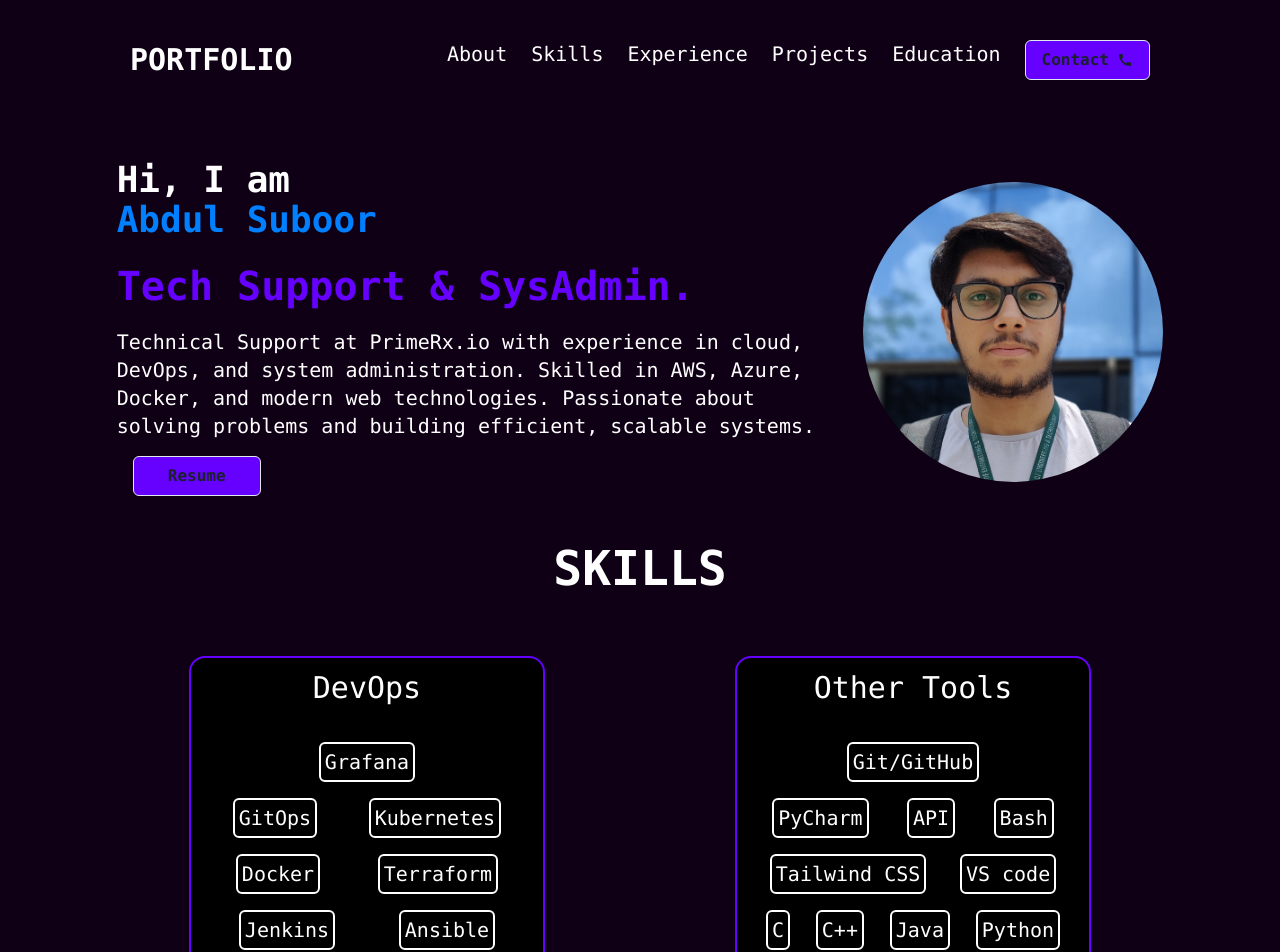
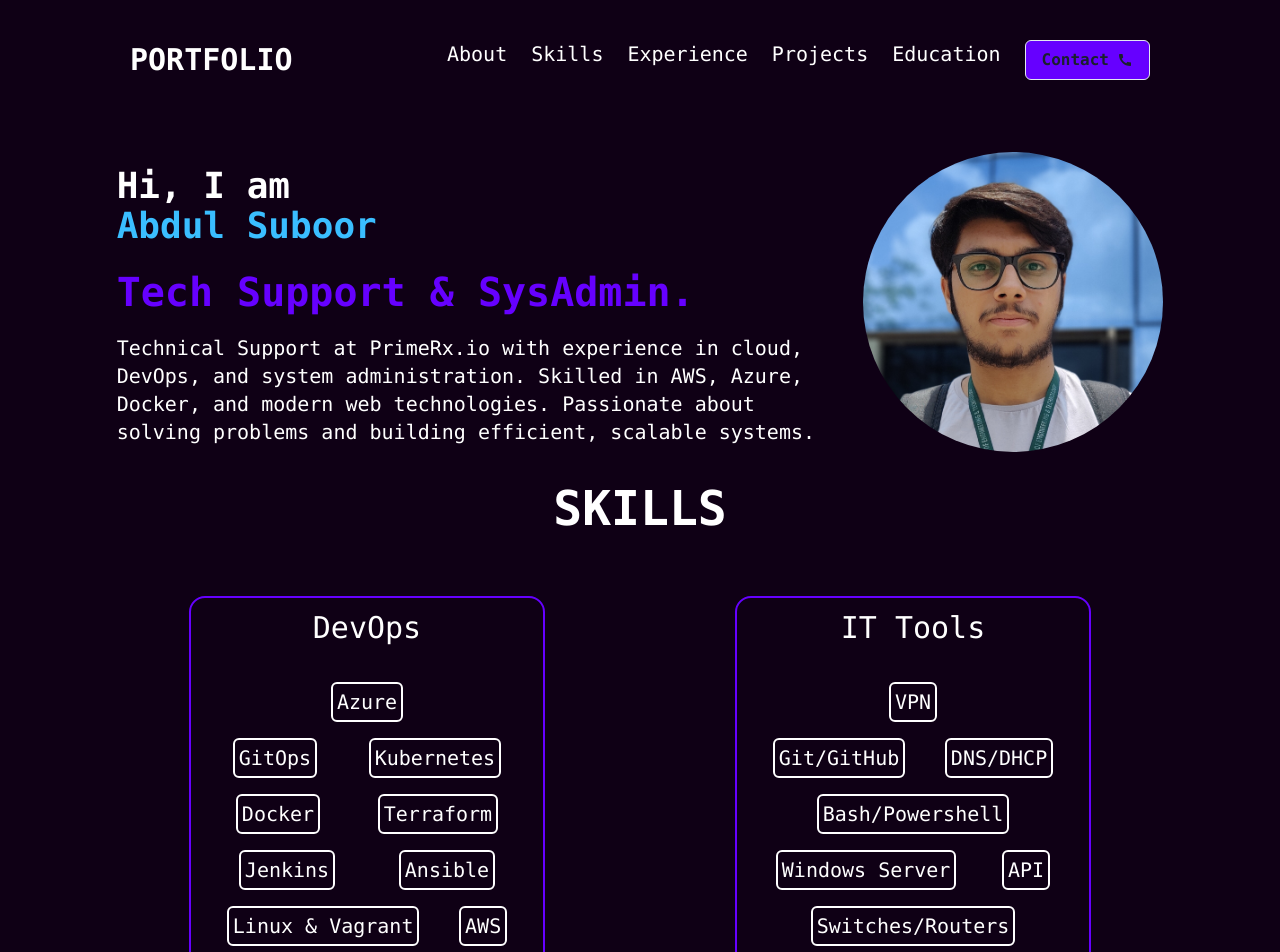
Before and after one commit to Asuboor/Personal-Portfolio, a React (Create React App) app: page / in a window 1280 px wide. Shown: the top 952 px of the page. Built offline with nearby package versions, Linux system fonts and the light colour scheme.

Commit message:
Some changes and adding skills

```diff
--- a/src/DevopsIndex.js
+++ b/src/DevopsIndex.js
@@ -33,7 +33,7 @@ const devops = [
     },
     {
         key: 9,
-        tech: "Grafana"
+        tech: "Azure"
     },
 ];
 
--- a/src/ExperienceIndex.js
+++ b/src/ExperienceIndex.js
@@ -40,7 +40,7 @@ const experience = [
     period: "Nov 2024 - Current",
     description:
       "As a Technical Support Executive at PrimeRx.io, I ensure seamless technical operations and deliver reliable support to pharmacy clients. I specialize in troubleshooting software and database issues, managing cloud backups, and maintaining system performance. By combining technical expertise with strong communication skills, I help streamline workflows, resolve client issues efficiently, and contribute to the overall stability of pharmacy management systems.",
-    skills: ["AWS", "SQL", "Troubleshooting", "Windows Server"],
+      skills: ["AWS", "SQL", "Windows Server", "SysAdmin", "Troubleshooting", "Networking"],
   },
 ];
 
--- a/src/OtherIndex.js
+++ b/src/OtherIndex.js
@@ -1,43 +1,47 @@
 const others=[
+    //{
+    //    key:1,
+    //    tech:"C"
+    //},
+    //{
+    //    key:2,
+    //    tech:"C++"
+    //},
+    //{
+    //    key:3,
+    //    tech:"Java"
+    //},
+    //{
+    //    key:4,
+    //    tech:"Python"
+    //},
     {
-        key:1,
-        tech:"C"
+        key: 1,
+        tech: "Switches/Routers"
     },
     {
         key:2,
-        tech:"C++"
+        tech:"Windows Server"
     },
     {
         key:3,
-        tech:"Java"
+        tech:"API"
     },
     {
         key:4,
-        tech:"Python"
+        tech:"Bash/Powershell"
     },
     {
         key:5,
-        tech:"Tailwind CSS"
+        tech:"Git/GitHub"
     },
     {
-        key:6,
-        tech:"VS code"
+        key: 6,
+        tech: "DNS/DHCP"
     },
     {
-        key:7,
-        tech:"PyCharm"
-    },
-    {
-        key:8,
-        tech:"API"
-    },
-    {
-        key:9,
-        tech:"Bash"
-    },
-    {
-        key:10,
-        tech:"Git/GitHub"
+        key: 7,
+        tech: "VPN"
     }
 ]
 
--- a/src/components/SkillCard.js
+++ b/src/components/SkillCard.js
@@ -9,7 +9,7 @@ const SkillCard = (props) => {
   return (
     <>
       {" "}
-      <div className="flex flex-col  border-light border-2  rounded-2xl bg-black lg:w-1/3 w-auto m-auto mt-6">
+      <div className="flex flex-col  border-light border-2  rounded-2xl lg:w-1/3 w-auto m-auto mt-6">
         <div className="m-auto p-3 text-3xl	text-center ">DevOps</div>
 
         <div className="m-auto flex flex-wrap-reverse gap-4 p-6 text-xl">
@@ -18,8 +18,8 @@ const SkillCard = (props) => {
           ))}
         </div>
       </div>
-      <div className="flex flex-col  border-light border-2  rounded-2xl bg-black lg:w-1/3 w-auto m-auto mt-6">
-        <div className="m-auto p-3 text-3xl	text-center ">Other Tools</div>
+      <div className="flex flex-col  border-light border-2  rounded-2xl lg:w-1/3 w-auto m-auto mt-6">
+        <div className="m-auto p-3 text-3xl	text-center ">IT Tools</div>
 
         <div className="m-auto flex flex-wrap-reverse gap-4 p-6 text-xl">
           {others.map((otherItem) => (
@@ -27,7 +27,7 @@ const SkillCard = (props) => {
           ))}
         </div>
       </div>
-      <div className="flex flex-col  border-light border-2  rounded-2xl  lg:w-1/3 w-auto m-auto backdrop-blur-md mt-6   ">
+          <div className="flex flex-col  border-light border-2  rounded-2xl lg:w-1/3 w-auto m-auto backdrop-blur-md mt-6   ">
         <div className="m-auto p-3 text-3xl	text-center ">Frontend</div>
 
         <div className="m-auto flex flex-wrap-reverse gap-4 p-6 text-xl ">
@@ -36,7 +36,7 @@ const SkillCard = (props) => {
           ))}
         </div>
       </div>
-      <div className="flex flex-col border-light border-2 rounded-2xl bg-black lg:w-1/3 w-auto m-auto mt-6">
+      <div className="flex flex-col border-light border-2 rounded-2xl lg:w-1/3 w-auto m-auto mt-6">
         <div className="m-auto p-3 text-3xl	text-center ">Backend</div>
 
         <div className=" flex flex-wrap-reverse gap-4 p-6 text-xl">
--- a/src/sections/About.js
+++ b/src/sections/About.js
@@ -12,7 +12,7 @@ const About = () => {
       <div className="flex flex-col w-2/3 m-auto ">
         <div className="text-4xl font-bold text-center lg:text-left pt-2">
           Hi, I am <br />
-          <p className="text-[#007FFF]">Abdul Suboor </p>
+                  <p className="text-[#3ABEFF] ">Abdul Suboor </p>
         </div>
         <div className="font-semibold text-xl mt-4 text-light  leading-normal ">
           <Typing />
@@ -23,17 +23,17 @@ const About = () => {
           technologies. Passionate about solving problems and building
           efficient, scalable systems.
         </div>
-        <div className="">
-          {" "}
-          <Button className="m-4 bg-light w-32 " variant="outline">
-            <a
-              href="https://drive.google.com/file/d/15nu2khDMjLj2qbE0fyQ-LCXZ9rPQsJ35/view?usp=sharing"
-              className="w-full"
-            >
-              Resume
-            </a>
-          </Button>
-        </div>
+        {/*<div className="">*/}
+        {/*  {" "}*/}
+        {/*  <Button className="m-4 bg-light w-32 " variant="outline">*/}
+        {/*    <a*/}
+        {/*      href="https://drive.google.com/file/d/15nu2khDMjLj2qbE0fyQ-LCXZ9rPQsJ35/view?usp=sharing"*/}
+        {/*      className="w-full"*/}
+        {/*    >*/}
+        {/*      Resume*/}
+        {/*    </a>*/}
+        {/*  </Button>*/}
+        {/*</div>*/}
       </div>
       <div className="w-auto flex justify-center   m-auto ">
         <ProfileImage />
```
